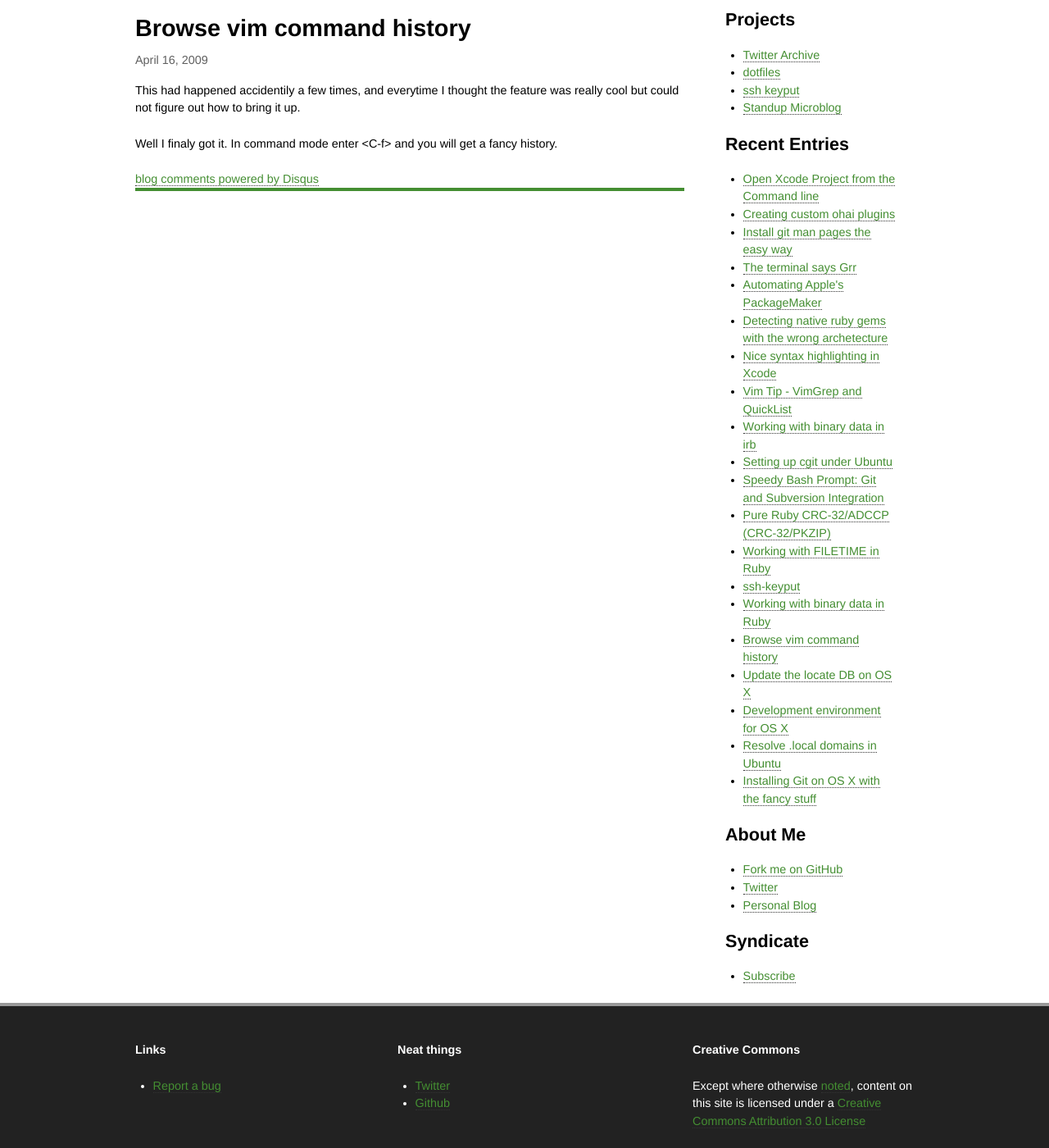
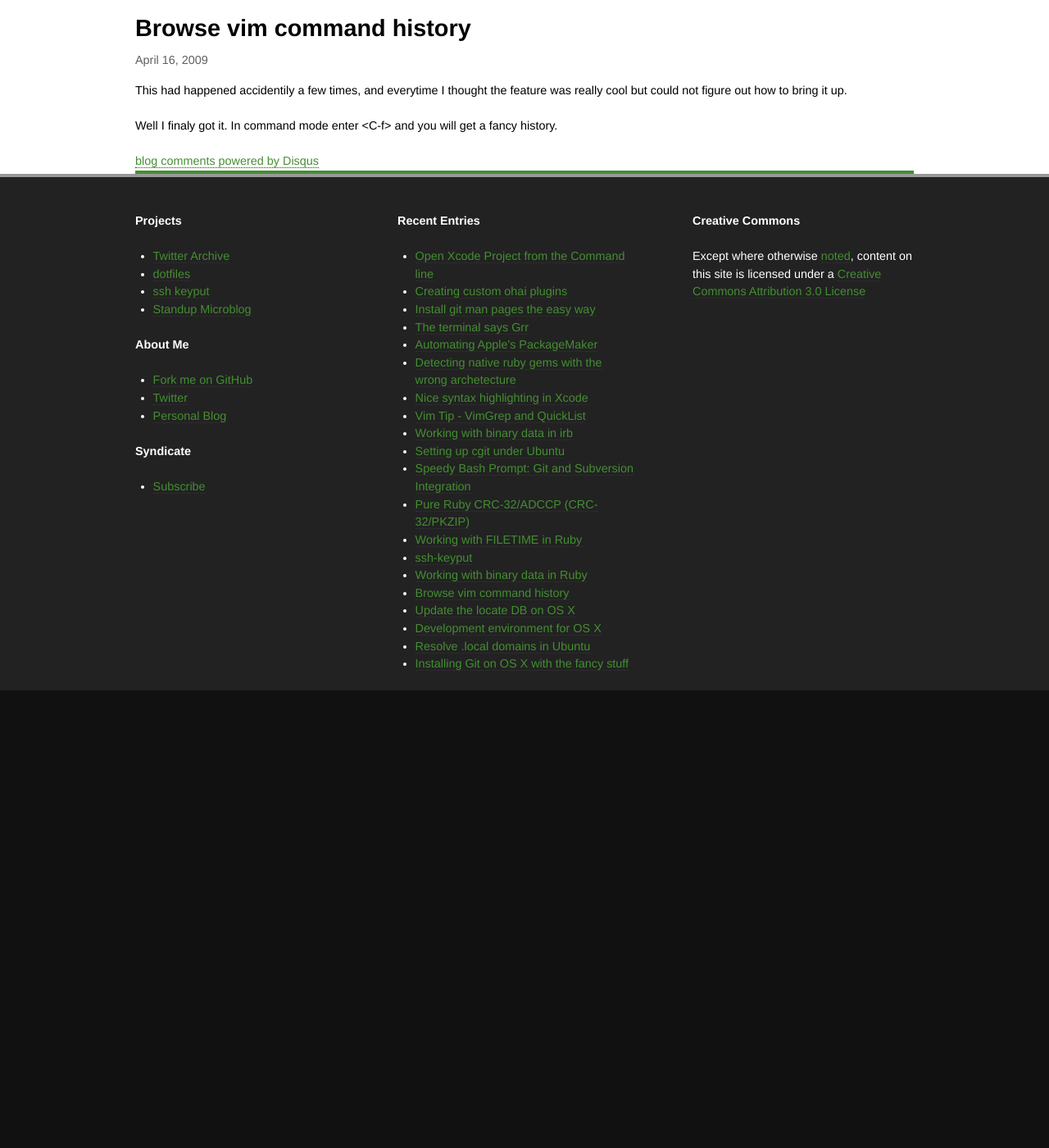
Before and after one commit to csexton/codeography.com, a Jekyll site: the page built from _posts/2009-04-16-browse-vim-command-history.markdown, in a window 1280 px wide and 1400 px high, scrolled down 93 px. Shown: the whole window at 82% size. Built offline with Jekyll 4.4.1, drawn with Linux system fonts in a browser that asks for light colours; nearby versions of some CDN libraries; Markdown is read by kramdown in place of the engine named in the settings; comment, search, counter and statistics services are not loaded; after the commit the page ends 935 px from its top, so only the background shows below that.

Commit message:
Making the page wider
Moving the sidebar content to the bottom.
Set the width to 24 columns wide.

```diff
--- a/_layouts/base.html
+++ b/_layouts/base.html
@@ -32,41 +32,13 @@
   </div>
   <div class="content">
     <div class="container">
-  <hr class="space" />
+      <hr class="space" />
       <!--<h1 class="header"><span class="green">&gt;&gt;</span> <span class="purple">codeography</span></h1>
       <h3 class="dark_grey"><span>#=&gt;</span> "<span>programming is fun again.</span>"</h3>-->
-      <div class="span-17 ">
+      <div class="span-24 ">
         <div id="content">
           {{ content }}
         </div>
-      </div>
-      <div class="span-6 prepend-1 last">
-        <h3>Projects</h3>
-        <ul>
-          <li><a href="http://github.com/csexton/twitter_archive/tree">Twitter Archive</a></li>
-          <li><a href="http://github.com/csexton/dotfiles/tree">dotfiles</a></li>
-          <li><a href="http://github.com/csexton/ssh-keyput/tree">ssh keyput</a></li>
-          <li><a href="http://github.com/csexton/standup/tree">Standup Microblog</a></li>
-        </ul>
-
-        <h3>Recent Entries</h3>
-        <ul>
-          {% for rpost in site.posts limit:20 %}
-          <li><a href="{{ rpost.url }}">{{ rpost.title }}</a></li>
-          {% endfor %}
-        </ul>
-
-        <h3>About Me</h3>
-        <ul>
-          <li><a href="http://github.com/csexton/">Fork me on GitHub</a></li>
-          <li><a href="http://twitter.com/fuzzymonk/">Twitter</a></li>
-          <li><a href="http://fuzzymonk.com">Personal Blog</a></li>
-        </ul>
-
-        <h3>Syndicate</h3>
-        <ul>
-          <li><a href="/atom.xml">Subscribe</a></li>
-        </ul>
       </div>
     </div>
   </div>
@@ -79,19 +51,34 @@
       <br />
       <br />
       <div class="span-7">
-        <h5>Links</h5>
-        <ul id="recently">
-          <li><a href="http://github.com/csexton/codeography.com/issues">Report a bug</a></li>
+        <h5>Projects</h5>
+        <ul>
+          <li><a href="http://github.com/csexton/twitter_archive/tree">Twitter Archive</a></li>
+          <li><a href="http://github.com/csexton/dotfiles/tree">dotfiles</a></li>
+          <li><a href="http://github.com/csexton/ssh-keyput/tree">ssh keyput</a></li>
+          <li><a href="http://github.com/csexton/standup/tree">Standup Microblog</a></li>
+        </ul>
+        <h5>About Me</h5>
+        <ul>
+          <li><a href="http://github.com/csexton/">Fork me on GitHub</a></li>
+          <li><a href="http://twitter.com/fuzzymonk/">Twitter</a></li>
+          <li><a href="http://fuzzymonk.com">Personal Blog</a></li>
+        </ul>
+
+        <h5>Syndicate</h5>
+        <ul>
+          <li><a href="/atom.xml">Subscribe</a></li>
         </ul>
 
       </div>
 
       <div class="span-8 prepend-1">
 
-        <h5>Neat things</h5>
-        <ul class="archive-list">
-          <li><a href="http://twitter.com">Twitter</a></li>
-          <li><a href="http://github.com">Github</a></li>
+        <h5>Recent Entries</h5>
+        <ul>
+          {% for rpost in site.posts limit:20 %}
+          <li><a href="{{ rpost.url }}">{{ rpost.title }}</a></li>
+          {% endfor %}
         </ul>
 
       </div>
```
